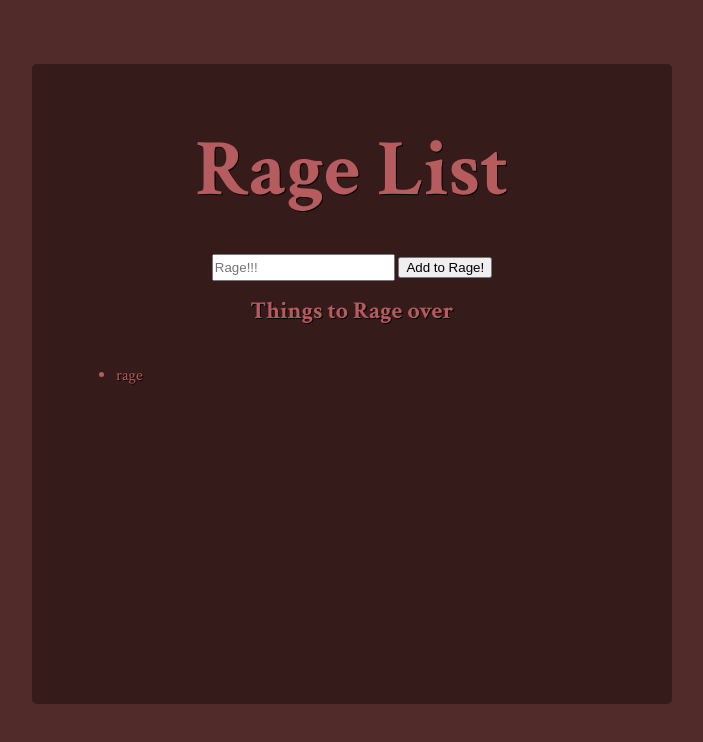
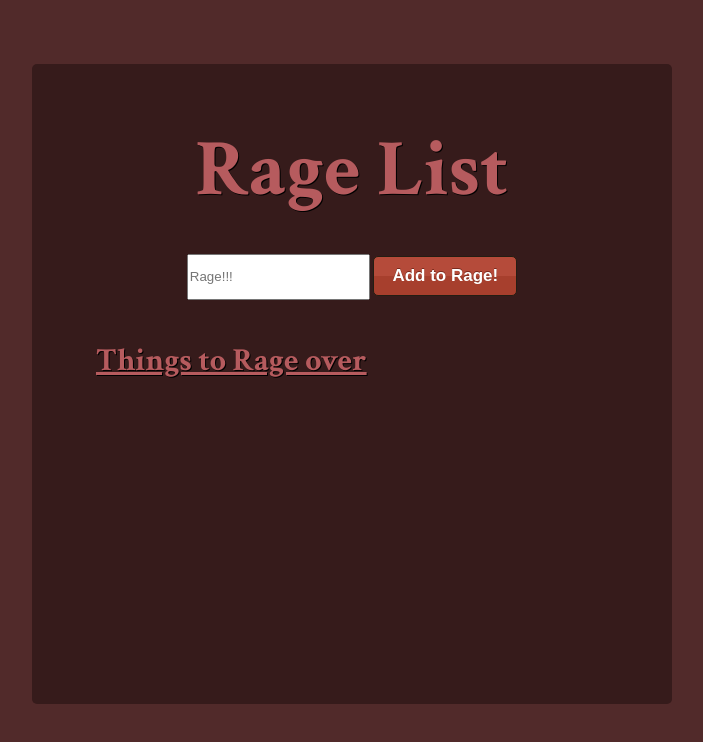
Before and after one commit to YannikH/nathan-learns-to-code, a plain HTML site: page Projects/RageList/index.html in a window 1280 px wide. Shown: the whole page, without its empty margins (288-991 px from the left). Drawn offline with Linux system fonts and the light colour scheme.

Commit message:
removed temporary elements

```diff
--- a/Projects/RageList/index.html
+++ b/Projects/RageList/index.html
@@ -15,12 +15,13 @@
 
             <div id="inputContainer">
                 <input type="text" name="rageInput" id="rageInput" placeholder="Rage!!!">
-                <button type="button" id="rageButton" onclick="addRage()">Add to Rage!</button>
+                <button type="button" id="addRageButton" onclick="addRage()">Add to Rage!</button>
             </div>
-            <h2>Things to Rage over</h2>
-            <ul id="listContainer">
-                <li>rage</li>
-            </ul>
+            <div id="listContainer">
+                <h2>Things to Rage over</h2>
+                <ul>
+                </ul>
+            </div>
         </div>
     </main>
 </body>
```
